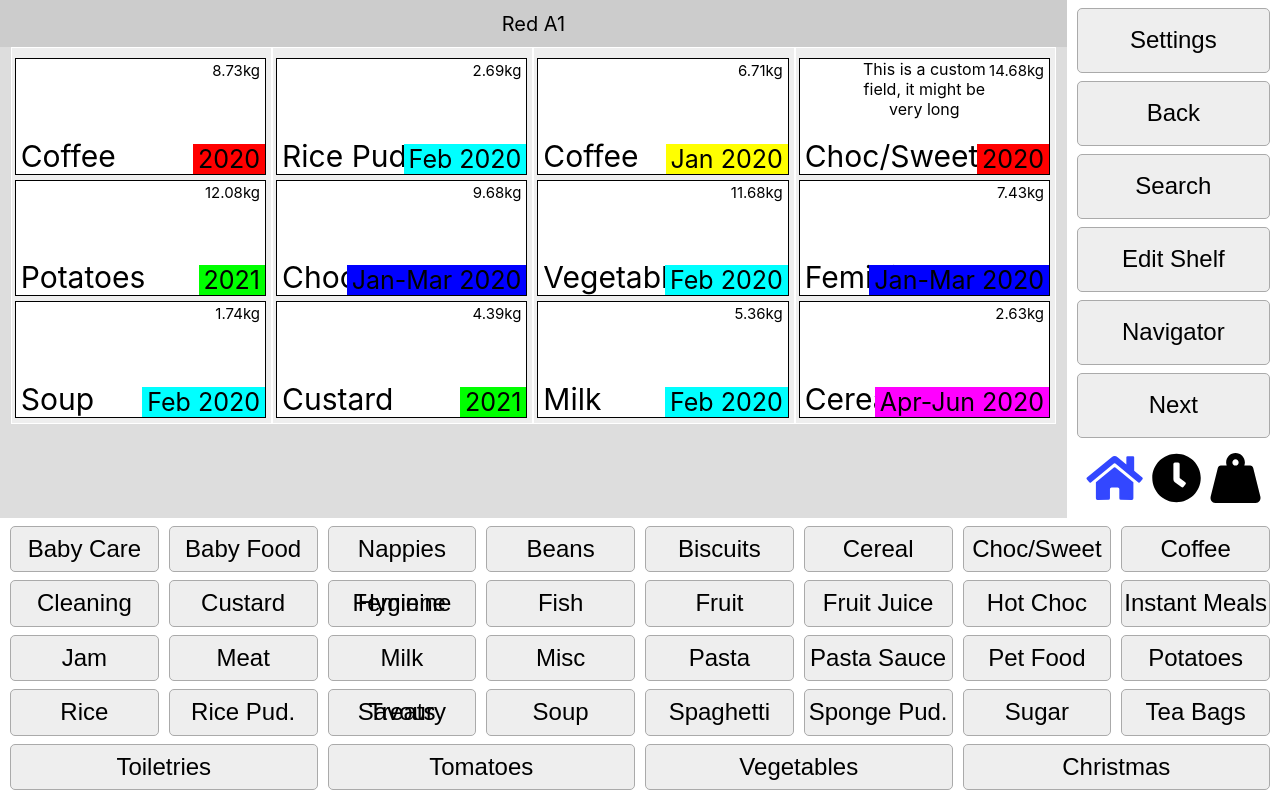
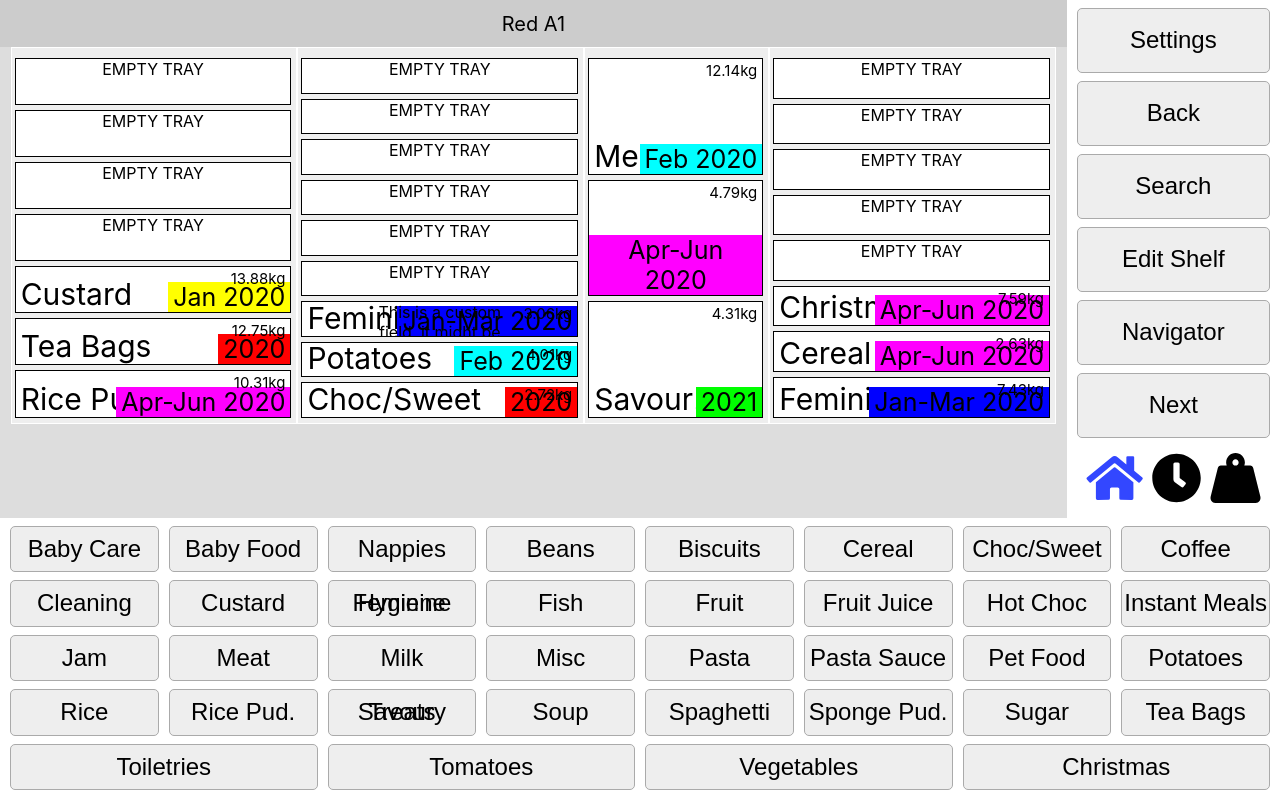
Before and after one commit to Kacper-Lubisz/TrayMaster, a React (Create React App) app: page / in a window 1280 px wide. Built offline with nearby package versions, Linux system fonts and the light colour scheme.

Commit message:
Implemented missing trays in shelf view
* Added necessary fields to Column in MockWarehouse.ts
* Fixed typos
* Fixed ordering of trays in shelf view

```diff
--- a/src/App.tsx
+++ b/src/App.tsx
@@ -41,7 +41,7 @@ class App extends React.Component<any, AppState> {
             });
 
         }).catch(() => {
-            console.error("Failed to load the warehouse of the settings");
+            console.error("Failed to load the warehouse or the settings");
             // todo present error message
         });
 
@@ -49,7 +49,7 @@ class App extends React.Component<any, AppState> {
 
     render() {
         // todo add a loading screen
-        return this.state === null ? <div>Loading</div> : <BrowserRouter> /*Declare the paths for all screens*/
+        return this.state === null ? <div>Loading</div> : <BrowserRouter> {/*Declare the paths for all screens*/}
             <Switch>
                 <Route path="/" component={() =>
                     <ShelfView settings={this.state.settings} warehouse={this.state.warehouse}/>
--- a/src/ViewPort.tsx
+++ b/src/ViewPort.tsx
@@ -3,7 +3,7 @@ import "./styles/shelfview.scss";
 import {FontAwesomeIcon} from "@fortawesome/react-fontawesome";
 import {faCheckCircle as tickSolid} from "@fortawesome/free-solid-svg-icons";
 import {faCheckCircle as tickLine} from "@fortawesome/free-regular-svg-icons";
-import {Shelf, Tray} from "./core/MockWarehouse";
+import {Column, Shelf, Tray} from "./core/MockWarehouse";
 
 
 interface ViewPortProps {
@@ -284,17 +284,23 @@ export class ViewPort extends React.Component<ViewPortProps, ViewPortState> {
      * @inheritDoc
      */
     render() {
-
         return (
             <div id="viewPort">
                 <div id="shelf">
                     {this.props.shelf.columns.map((column, columnIndex) =>
-                        <div
-                            style={{order: columnIndex}}
+                        this.renderColumn(column, columnIndex)
+                    )}
+                </div>
+            </div>
+        );
+    }
+
+    renderColumn(column: Column, order: number) {
+        return <div
+            style={{order: order}}
             className="column"
-                            key={columnIndex}
-                        >
-                            {column.trays.map((tray, trayIndex) =>
+            key={order}
+        >{column.trays.map((tray, trayIndex) =>
 
             <div
                 className={`tray${this.state.isMultipleSelect ? " multipleSelect" : ""}${
@@ -307,7 +313,8 @@ export class ViewPort extends React.Component<ViewPortProps, ViewPortState> {
                 onMouseUp={this.onTrayMouseUp.bind(this, tray)}
                 key={trayIndex}
             >
-                                    <FontAwesomeIcon style={this.props.selected.get(tray) ? {"color": "#3347ff"} : {}}
+                <FontAwesomeIcon
+                    style={this.props.selected.get(tray) ? {"color": "#3347ff"} : {}}
                     icon={this.props.selected.get(tray) ? tickSolid : tickLine}/>
                 <div className="trayCategory">{tray.category?.name ?? "Mixed"}</div>
 
@@ -318,10 +325,15 @@ export class ViewPort extends React.Component<ViewPortProps, ViewPortState> {
                 <div className="trayWeight">{tray.weight ?? "?"}kg</div>
 
                 <div className="trayCustomField">{tray.customField ?? ""}</div>
-                                </div>)}
             </div>)
-                    }</div>
+        }{column.maxHeight && column.maxHeight - column.trays.length !== 0 &&
+
+        Array(column.maxHeight - column.trays.length).fill(0).map((_, index) =>
+            <div className="tray" key={column.trays.length + index}>
+                EMPTY TRAY
             </div>
-        );
+        )}
+
+        </div>;
     }
 }
--- a/src/core/MockWarehouse.ts
+++ b/src/core/MockWarehouse.ts
@@ -28,7 +28,7 @@ const colours = [
     {label: "Black", hex: "#000000"}
 ];
 
-const expires = [
+const expires: ExpiryRange[] = [
     {
         from: new Date(2020, 1).getTime(),
         to: new Date(2020, 2).getTime(),
@@ -559,12 +559,16 @@ export class Shelf implements UpperLayer {
     //#endregion
 }
 
+type ColumnSize = "small" | "normal" | "big"
 
 export class Column implements UpperLayer {
     isDeepLoaded: boolean = false;
 
     id: string;
     index: number;
+
+    size?: ColumnSize;
+    maxHeight?: number;
 
     parentShelf?: Shelf;
     trays: Tray[] = [];
@@ -573,10 +577,14 @@ export class Column implements UpperLayer {
      * @param id - The database ID of the column
      * @param index - The (ordered) index of the column within the shelf
      * @param parentShelf - The (nullable) parent shelf
+     * @param size - The size of the tray
+     * @param maxHeight - The maximum number of trays that can be placed in this column
      */
-    private constructor(id: string, index: number, parentShelf?: Shelf) {
+    private constructor(id: string, index: number, parentShelf?: Shelf, size?: ColumnSize, maxHeight?: number) {
         this.id = id;
         this.index = index;
+        this.size = size;
+        this.maxHeight = maxHeight;
 
         this.parentShelf = parentShelf;
     }
@@ -614,8 +622,16 @@ export class Column implements UpperLayer {
      */
     public static async loadColumns(shelf: Shelf): Promise<Column[]> {
         const columns: Column[] = [];
-        for (let i = 0; i < 4; i++) {
-            const column: Column = new Column(generateRandomId(), i, shelf);
+
+        const colNumber = shelf.index % 2 === 0 ? 4 : 2;
+        const columnsSizes: ColumnSize[] = ["small", "normal", "big"];
+
+        for (let i = 0; i < colNumber; i++) {
+            const size: ColumnSize = columnsSizes[Math.floor(Math.random() * columnsSizes.length)];
+            const maxHeight = shelf.index % 2 === 0 ? Math.floor(Math.random() * 8 + 2)
+                                                    : 2;
+
+            const column: Column = new Column(generateRandomId(), i, shelf, size, maxHeight);
             column.trays = await Tray.loadTrays(column);
             columns.push(column);
         }
@@ -731,7 +747,11 @@ export class Tray {
     public static async loadTrays(column: Column): Promise<Tray[]> {
         const trays: Tray[] = [];
         const categories: Category[] = column?.parentWarehouse?.categories ?? [{name: ""}];
-        for (let i = 0; i < 3; i++) {
+
+        const height = Math.random() > 0.5 ? column.maxHeight ?? 3
+                                           : Math.min(3, column.maxHeight ?? 3);
+
+        for (let i = 0; i < height; i++) {
             trays.push(new Tray(
                 generateRandomId(),
                 i,
@@ -769,7 +789,7 @@ export class Tray {
 export interface ExpiryRange {
     from: number;
     to: number;
-    label: string;
+    label: string | string[];
     color: string;
 }
 
--- a/src/styles/_viewport.scss
+++ b/src/styles/_viewport.scss
@@ -19,9 +19,9 @@
     // Layout
     flex: auto;
     display: flex;
-    flex-direction: column;
+    flex-direction: column-reverse;
     flex-wrap: nowrap;
-    justify-content: flex-end;
+    justify-content: flex-start;
     align-items: flex-end;
     padding: 5px;
 
```
Lines whose indentation alone changed are shown as unchanged.
